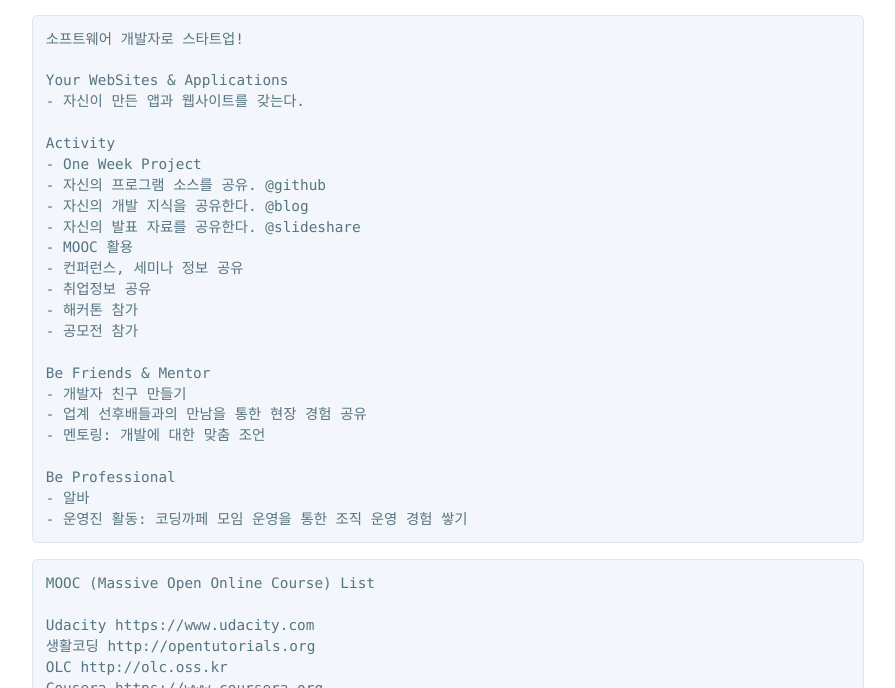
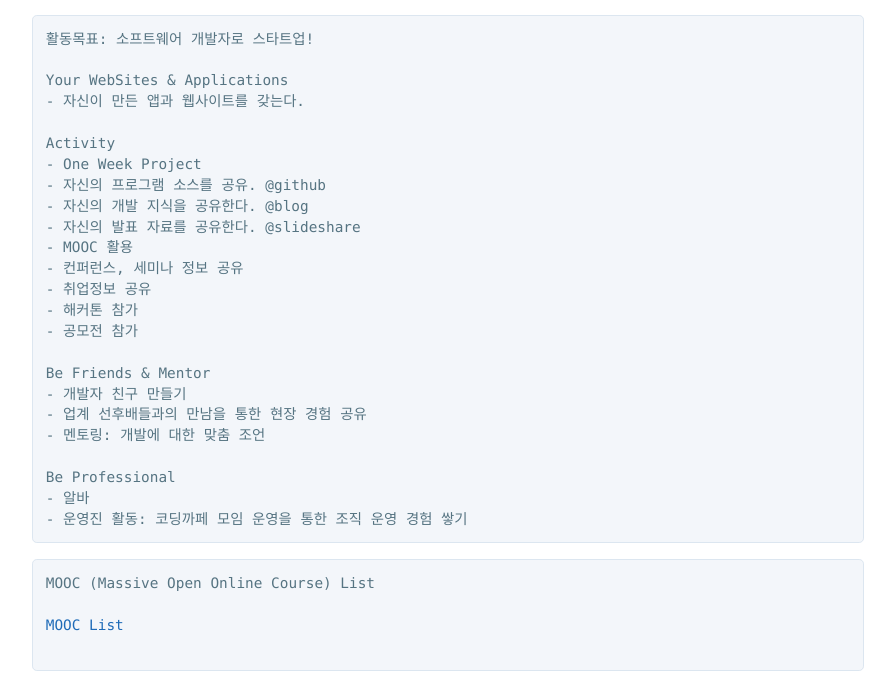
Before and after one commit to codin9cafe/codin9cafe.github.io, a plain HTML site: page index.html in a window 1280 px wide. Shown: the part 452-1140 px from the top of the page, without its empty margins (192-1087 px from the left). Drawn offline with nearby package versions, Linux system fonts and the light colour scheme.

Commit message:
Update index.html

```diff
--- a/index.html
+++ b/index.html
@@ -27,7 +27,7 @@
 
 <p>we share coding experience @codin9cafe!</p>
 <pre>
-소프트웨어 개발자로 스타트업!
+활동목표: 소프트웨어 개발자로 스타트업!
 
 Your WebSites & Applications
 - 자신이 만든 앱과 웹사이트를 갖는다.
@@ -56,25 +56,8 @@ Be Professional
 <pre>
 MOOC (Massive Open Online Course) List
 
-Udacity https://www.udacity.com
-생활코딩 http://opentutorials.org
-OLC http://olc.oss.kr
-Cousera https://www.coursera.org
-edX https://www.edx.org
-마이크로소프트 버추얼 아카데미 http://www.microsoftvirtualacademy.com
-Futurelearn https://www.futurelearn.com
-TED http://www.ted.com
-TED-Ed http://ed.ted.com
-codecademy http://www.codecademy.com
-w3schools http://www.w3schools.com
-codeschool https://www.codeschool.com
-udemy https://www.udemy.com
-treehouse http://teamtreehouse.com
-lynda http://www.lynda.com
-pluralsight http://www.pluralsight.com
-tuts+ http://tutsplus.com
-khan academy http://tutsplus.com
-itunes university https://itunes.apple.com/us/app/itunes-u/id490217893?mt=8
+<a href="https://docs.google.com/document/d/1k1Lg5ztwsNjDhbwwGKg5YLLLyJ51bHOQFIdGCl60lnA/edit">MOOC List</a>
+
 </pre>
 
       <footer class="site-footer">
```
